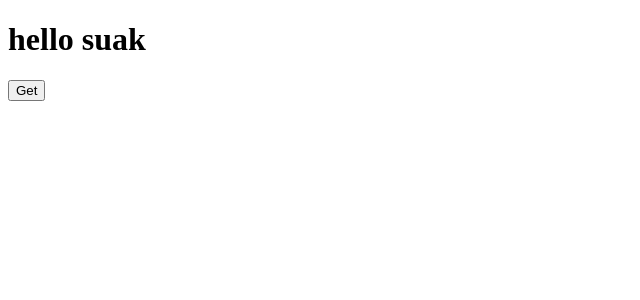
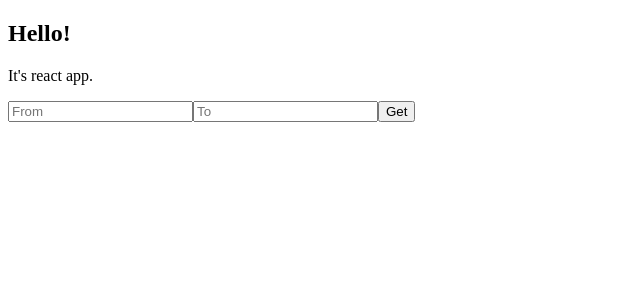
Before and after one commit to des1nteresado/LondonReact, a React (Create React App) app: page / in a window 1280 px wide. Shown: the top 300 px of the page, without its empty margins (0-640 px from the left). Built offline with nearby package versions, Linux system fonts and the light colour scheme.

Commit message:
add some components'

```diff
--- a/package.json
+++ b/package.json
@@ -5,7 +5,8 @@
   "dependencies": {
     "react": "^16.8.4",
     "react-dom": "^16.8.4",
-    "react-scripts": "2.1.8"
+    "react-scripts": "2.1.8",
+    "yandex-map-react": "^1.1.1"
   },
   "scripts": {
     "start": "react-scripts start",
--- a/public/index.html
+++ b/public/index.html
@@ -5,11 +5,34 @@
     <meta charset="UTF-8">
     <meta name="viewport" content="width=device-width, initial-scale=1.0">
     <meta http-equiv="X-UA-Compatible" content="ie=edge">
+        <script src="https://api-maps.yandex.ru/2.1/?apikey=0929eb63-c524-4456-a2b2-a0151972167a&lang=ru_RU"
+        type="text/javascript"> </script>
     <title>Document</title>
 </head>
 
 <body>
     <div id="root"></div>
+    <div id="map"></div>
+
+    <script>
+        {
+            var myMap;
+            function init () {
+            // Создание экземпляра карты и его привязка к контейнеру с
+            // заданным id ("map").
+            myMap = new ymaps.Map('map', {
+                // При инициализации карты обязательно нужно указать
+                // её центр и коэффициент масштабирования.
+                center: [55.76, 37.64], // Москва
+                zoom: 10
+            }, {
+                searchControlProvider: 'yandex#search'
+            });
+
+
+            }
+    }
+</script>
 </body>
 
 </html>
--- a/src/components/App.js
+++ b/src/components/App.js
@@ -1,21 +1,25 @@
 import React,{PureComponent} from "react"
 import Form from "./form"
+import Info from "./info"
 
 const KEY = '9cc7fefc8121e6149f0a825123654a2c';
 const KEY2 = "8649c28fd1c022b422953dbe41ca95c1";
+const KEY_MAP = '0929eb63-c524-4456-a2b2-a0151972167a';
 const ID = "f07614c5";
 
 class App extends PureComponent {
     getInfo = async (e) => {
+        alert('hui');
         e.preventDefault();
-        const url = await fetch(`https://api.tfl.gov.uk/AirQuality?app_id=${ID}&app_key=${KEY}`);
+        const formData = new FormData(e.target);
+        const url = await fetch(`https://api.tfl.gov.uk/Journey/JourneyResults/${formData.get('from')}/to/${formData.get('to')}?app_id=${ID}&app_key=%${KEY2}`);
         const data = await url.json();
         console.log(data);
     }
     render() {
         return  (
             <div>
-                <h1>hello suak</h1>
+                <Info />
                 <Form method={this.getInfo}/>
             </div>
         )
--- a/src/components/form.js
+++ b/src/components/form.js
@@ -4,7 +4,9 @@ class Form extends React.Component {
     render() {
         return (
             <form onSubmit={this.props.method}>
-            <button>Get</button>
+            <input type="text" name="from" placeholder="From"/>
+            <input type="text" name="to" placeholder="To"/>
+            <input type="submit" value="Get"/>
             </form>
         );
     }
--- /dev/null
+++ b/src/components/info.js
@@ -0,0 +1,14 @@
+import React from 'react';
+
+class Form extends React.Component {
+    render() {
+        return (
+           <div>
+               <h2>Hello!</h2>
+               <p>It's react app.</p>
+           </div>
+        );
+    }
+}
+
+export default Form
```
Also changed, not shown: src/map.js (added, +19 -0 lines), 1 other file (tests, documents, lock files or other folders).
